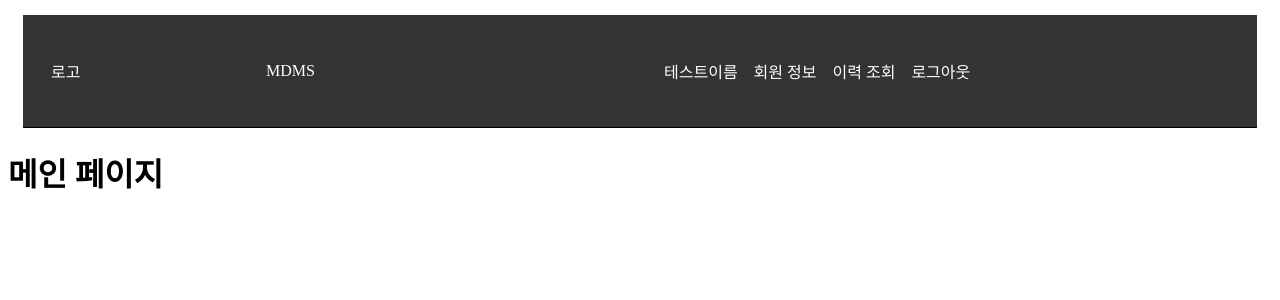
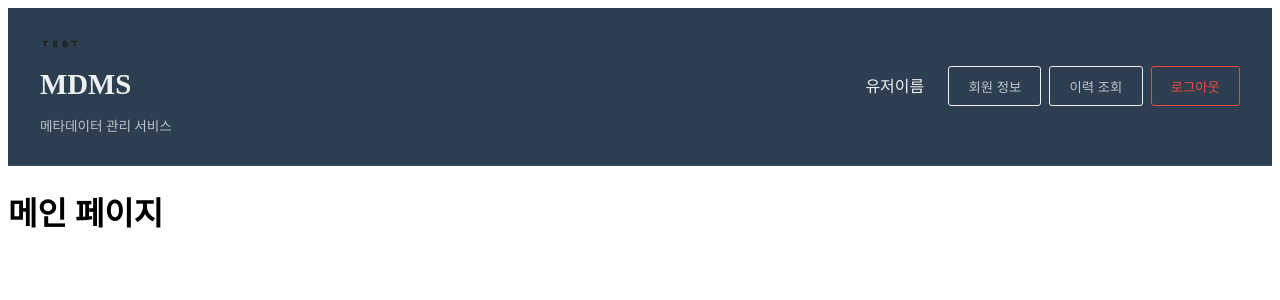
Before and after one commit to erldang/MDMS, a Vue app in the folder Front-end/mdms_fe/: page /login in a window 1280 px wide. Both pictures are taken after typing "name@example.com", "Sample123" into the empty fields and a click on the button "로그인". Shown: the top 300 px of the page. Built offline with nearby package versions, Linux system fonts and the light colour scheme.

Commit message:
헤더 디자인 변경 & 로그아웃 로직 추가

```diff
--- a/Front-end/mdms_fe/src/Layout/Header.vue
+++ b/Front-end/mdms_fe/src/Layout/Header.vue
@@ -1,78 +1,118 @@
 <template>
-    <header>
-        <!-- 로고 (여기서는 간단한 텍스트로 표현) -->
-        <div class="logo">로고</div>
-
-        <!-- 홈페이지 제목 -->
-        <div class="title">MDMS</div>
+    <header class="header-container">
+        <!-- Logo & Title Section -->
+        <div class="left-section" @click="navigateToHome">
+            <img src="@/assets/img/test-logo.png" alt="테스트로고" class="logo-img">
+            <div class="title-section">
+                <h1 class="title">MDMS</h1>
+                <p class="subtitle">메타데이터 관리 서비스</p>
+            </div>
+        </div>
 
         <!-- Navbar -->
-        <!-- isLoggedIn 변수는 사용자의 로그인 상태 -->
-        <nav v-if="isLoggedIn">
-            <ul>
-                <li>{{ username }}</li> <!-- 사용자 이름 -->
-                <li @click="navigateToProfile">회원 정보</li>
-                <li>이력 조회</li>
-                <li>로그아웃</li>
-            </ul>
+        <nav v-if="isLoggedIn" class="navbar-section">
+            <span class="username-text">{{ username }}</span>
+            <button class="nav-btn" @click="navigateToProfile">회원 정보</button>
+            <button class="nav-btn">이력 조회</button>
+            <button class="nav-btn logout-btn" @click="logoutAction">로그아웃</button>
         </nav>
     </header>
 </template>
 
 <script>
+import { mapActions, mapGetters } from 'vuex';
 
 export default {
     name: 'PageHeader',
     data() {
         return {
-            isLoggedIn: true,  // 사용자의 로그인 상태를 나타내는 변수
-            username: '테스트이름' // 로그인한 사용자의 이름
+            username: '유저이름'
         };
     },
+    computed: {
+        ...mapGetters(['isLoggedIn'])
+    },
     methods: {
-    navigateToProfile() {
-        this.$router.push('/profile');
+        ...mapActions(['login', 'logout']),
+        navigateToProfile() {
+            this.$router.push('/profile');
+        },
+        navigateToHome() {
+            this.$router.push('/').then(() => {
+                this.$router.go(); // 라우터가 재확인하도록 강제
+            });
+        },
+        logoutAction() {
+            this.logout();
+            this.$router.push('/').then(() => {
+                this.$router.go();
+            });
+        }
     }
-}
 }
 </script>
 
+
+
 <style scoped>
-header {
+.header-container {
     display: flex;
+    justify-content: space-between;
     align-items: center;
     padding: 1rem 2rem;
-    background-color: #333;
-    color: white;
-    border-bottom: 1px solid black;
-
-    padding: 1.25rem;
-    margin: 0.9375rem;
+    background-color: #2C3E50;
+    color: #ecf0f1;
+    border-bottom: 2px solid #34495e;
 }
 
-.logo {
-    flex: 1;
-    margin-right: 1rem;
-    padding: 0.5rem;
+.logo-img {
+    width: 40px;
+    height: 40px;
+    margin-right: 0.8rem;
+}
+
+.title-section {
+    display: flex;
+    flex-direction: column;
 }
 
 .title {
-    flex: 2;
-    margin-right: 1rem;
-    padding: 0.5rem;
+    font-size: 1.8rem;
+    margin: 0;
 }
 
-nav {
-    flex: 3;
-    margin-right: 1rem;
-    padding: 0.5rem;
+.subtitle {
+    font-size: 0.85rem;
+    color: #bdc3c7;
 }
 
-nav ul {
-    display: flex;
-    gap: 1rem;
-    list-style-type: none;
-    /* 리스트 점 제거 */
-    padding-left: 0;
-    /* 리스트 패딩 제거 */
-}</style>
+.nav-btn {
+    padding: 0.6rem 1.2rem;
+    margin-left: 0.5rem;
+    background-color: transparent;
+    border: 1px solid #ecf0f1;
+    border-radius: 3px;
+    cursor: pointer;
+    transition: background-color 0.3s;
+    color:#bdc3c7;
+}
+
+.nav-btn:hover {
+    background-color: #34495e;
+}
+
+.logout-btn {
+    border-color: #e74c3c;
+    color: #e74c3c;
+}
+
+.logout-btn:hover {
+    background-color: #e74c3c;
+    color: #ecf0f1;
+}
+
+.username-text {
+    margin-right: 1rem;
+    font-weight: 500;
+}
+</style>
```
